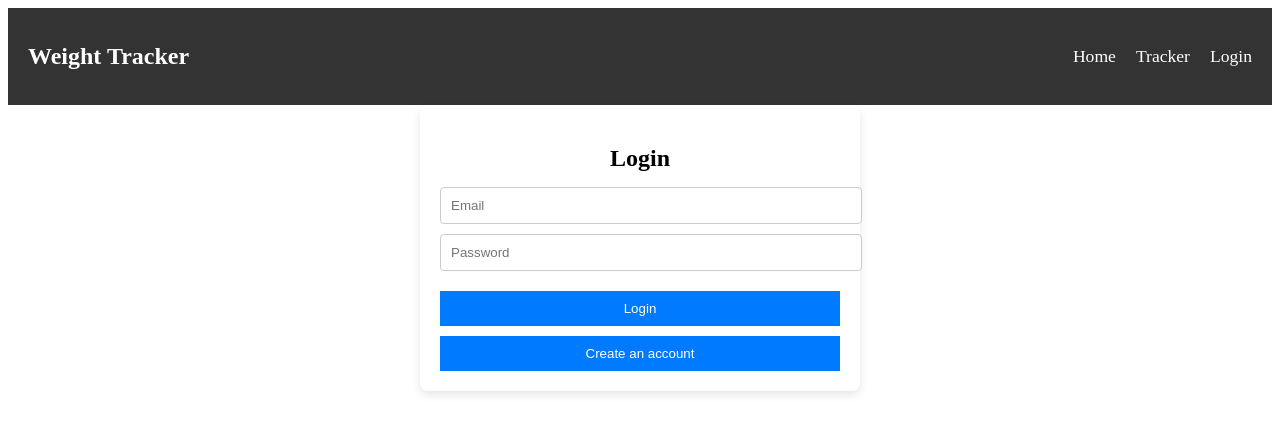
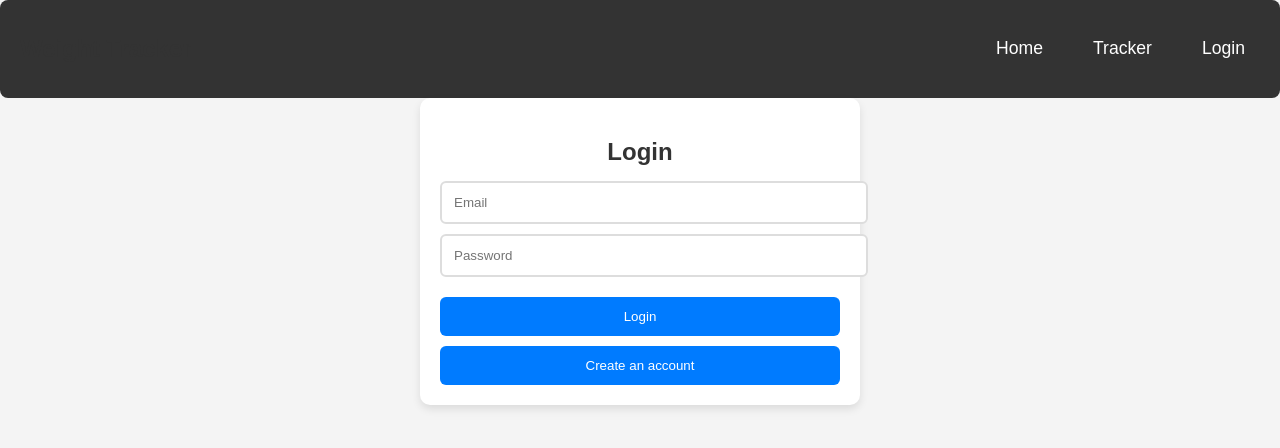
Before and after one commit to Ligo-code/weightTracker, a React (Vite) app in the folder client/: page /auth in a window 1280 px wide. Shown: the top 448 px of the page. Built offline with nearby package versions, Linux system fonts and the light colour scheme; the HTML template or start-up script is replaced by a standard one.

Commit message:
style refactoring

```diff
--- a/client/src/styles/Auth.module.css
+++ b/client/src/styles/Auth.module.css
@@ -1,11 +1,12 @@
 .authContainer {
   max-width: 400px;
-    margin: 0 auto;
+  margin: auto;
   padding: 20px;
   background: #fff;
   box-shadow: 0 4px 8px rgba(0, 0, 0, 0.1);
   text-align: center;
-    border-radius: 8px;
+  border-radius: 10px;
+  animation: fadeIn 0.3s ease-in-out;
 }
 
 .authContainer h2 {
@@ -14,19 +15,26 @@
 
 .authContainer input {
   width: 100%;
-    padding: 10px;
+  padding: 12px;
   margin-bottom: 10px;
-    border: 1px solid #ccc;
-    border-radius: 4px;
+  border: 2px solid #ddd;
+  border-radius: 6px;
+  transition: border 0.3s ease;
+}
+
+.authContainer input:focus {
+    border-color: #007bff;
   }
 
 .authContainer button {
   width: 100%;
-    padding: 10px;
+  padding: 12px;
   background-color: #007bff;
   color: white;
   border: none;
   cursor: pointer;
+  border-radius: 6px;
+  transition: background 0.3s ease;
   margin-top: 10px;
 }
 
@@ -51,3 +59,14 @@
   font-size: 14px;
   margin-bottom: 10px;
 }
+
+@keyframes fadeIn {
+    from {
+      opacity: 0;
+      transform: translateY(-10px);
+    }
+    to {
+      opacity: 1;
+      transform: translateY(0);
+    }
+  }
--- a/client/src/styles/Navbar.module.css
+++ b/client/src/styles/Navbar.module.css
@@ -2,9 +2,27 @@
     display: flex;
     justify-content: space-between;
     align-items: center;
+    gap: 20px;
     background-color: #333;
     padding: 15px 20px;
     color: white;
+    border-radius: 8px;
+  }
+
+  .navbar a {
+    color: white;
+    font-size: 1.1rem;
+    padding: 10px 15px;
+    border-radius: 6px;
+    transition: background 0.3s ease;
+  }
+
+  .navbar a:hover {
+    background: rgba(255, 255, 255, 0.2);
+  }
+
+  .navbar a.active {
+    background: #007bff;
   }
 
   .logo {
--- a/client/src/styles/WeightTracker.module.css
+++ b/client/src/styles/WeightTracker.module.css
@@ -41,11 +41,17 @@
   .listItem {
     display: flex;
     justify-content: space-between;
+    align-items: center;
     background: white;
-    padding: 10px;
+    padding: 12px;
     margin: 5px 0;
-    border-radius: 5px;
+    border-radius: 6px;
     box-shadow: 0 0 5px rgba(0, 0, 0, 0.1);
+    transition: transform 0.2s ease-in-out;
+  }
+
+  .listItem:hover {
+    transform: scale(1.02);
   }
 
   .editButton, .deleteButton {
@@ -57,8 +63,20 @@
 
   .editButton {
     color: #ffc107;
+    transition: color 0.3s ease, transform 0.2s ease-in-out;
+  }
+
+  .editButton:hover {
+    color: #d39e00;
+    transform: scale(1.1);
   }
 
   .deleteButton {
     color: #dc3545;
+    transition: color 0.3s ease, transform 0.2s ease-in-out;
   }
+
+  .deleteButton:hover {
+    color: #b02a37;
+    transform: scale(1.1);
+  }
--- a/client/src/styles/global.css
+++ b/client/src/styles/global.css
@@ -0,0 +1,82 @@
+/* Общие стили для всех страниц */
+body {
+  font-family: Arial, sans-serif;
+  background-color: #f4f4f4;
+  margin: 0;
+  padding: 0;
+  box-sizing: border-box;
+}
+
+/* Общий контейнер */
+.container {
+  max-width: 400px;
+  margin: auto;
+  padding: 20px;
+  background: #fff;
+  border-radius: 8px;
+  box-shadow: 0 4px 8px rgba(0, 0, 0, 0.1);
+}
+
+/* Заголовки */
+h2, h3 {
+  text-align: center;
+  color: #333;
+}
+
+/* Поля ввода */
+.input {
+  width: 100%;
+  padding: 12px;
+  margin: 8px 0;
+  border: 2px solid #ddd;
+  border-radius: 6px;
+  transition: border 0.3s ease;
+}
+
+.input:focus {
+  border-color: #007bff;
+  outline: none;
+}
+
+/* Кнопки */
+.button {
+  width: 100%;
+  padding: 12px;
+  background: #007bff;
+  color: white;
+  border: none;
+  border-radius: 6px;
+  cursor: pointer;
+  transition: background 0.3s ease;
+  font-size: 16px;
+}
+
+.button:hover {
+  background: #0056b3;
+}
+
+/* Ошибки */
+.error {
+  color: red;
+  font-size: 14px;
+  text-align: center;
+}
+
+/* Ссылки */
+a {
+  text-decoration: none;
+  color: #007bff;
+  transition: color 0.3s ease;
+}
+
+a:hover {
+  color: #0056b3;
+}
+
+/* Стили для мобильных устройств */
+@media (max-width: 600px) {
+  .container {
+    max-width: 100%;
+    padding: 10px;
+  }
+}
```
Lines whose indentation alone changed are shown as unchanged.
